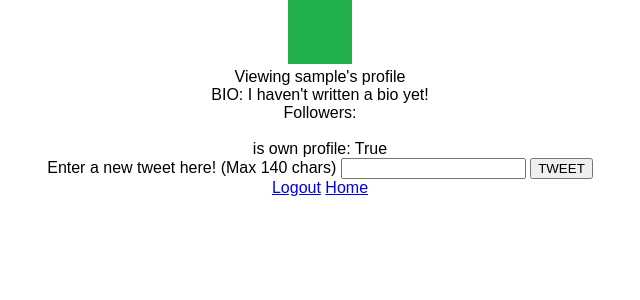
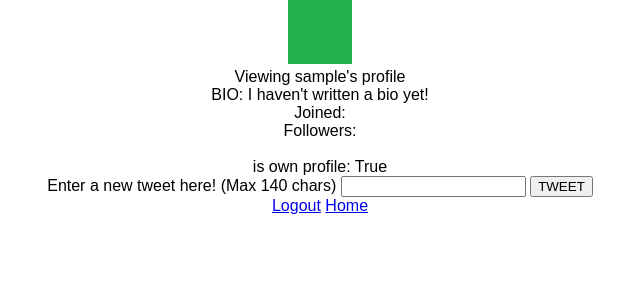
Before and after one commit to lucasdpau/twitclone, a Django app: a page that uses app1/templates/profile.html in a window 1280 px wide. Shown: the part 26-326 px from the top of the page, without its empty margins (320-960 px from the left). Run offline with Django 3.2, Linux system fonts and the light colour scheme; the visitor is signed in with stand-in values (Sample User, id 1); data comes from the database, SQL or seed files in the repository; data that the repository does not hold is empty.

Commit message:
add profile joindate

```diff
--- a/app1/templates/profile.html
+++ b/app1/templates/profile.html
@@ -28,6 +28,9 @@
                 </div>
                 <div class="profile_bio">
                     BIO: {{profile_bio}}
+                </div>
+                <div class="profile_joindate">
+                    Joined:
                 </div>
                 <div class="profile_followers">
                     Followers:
```
